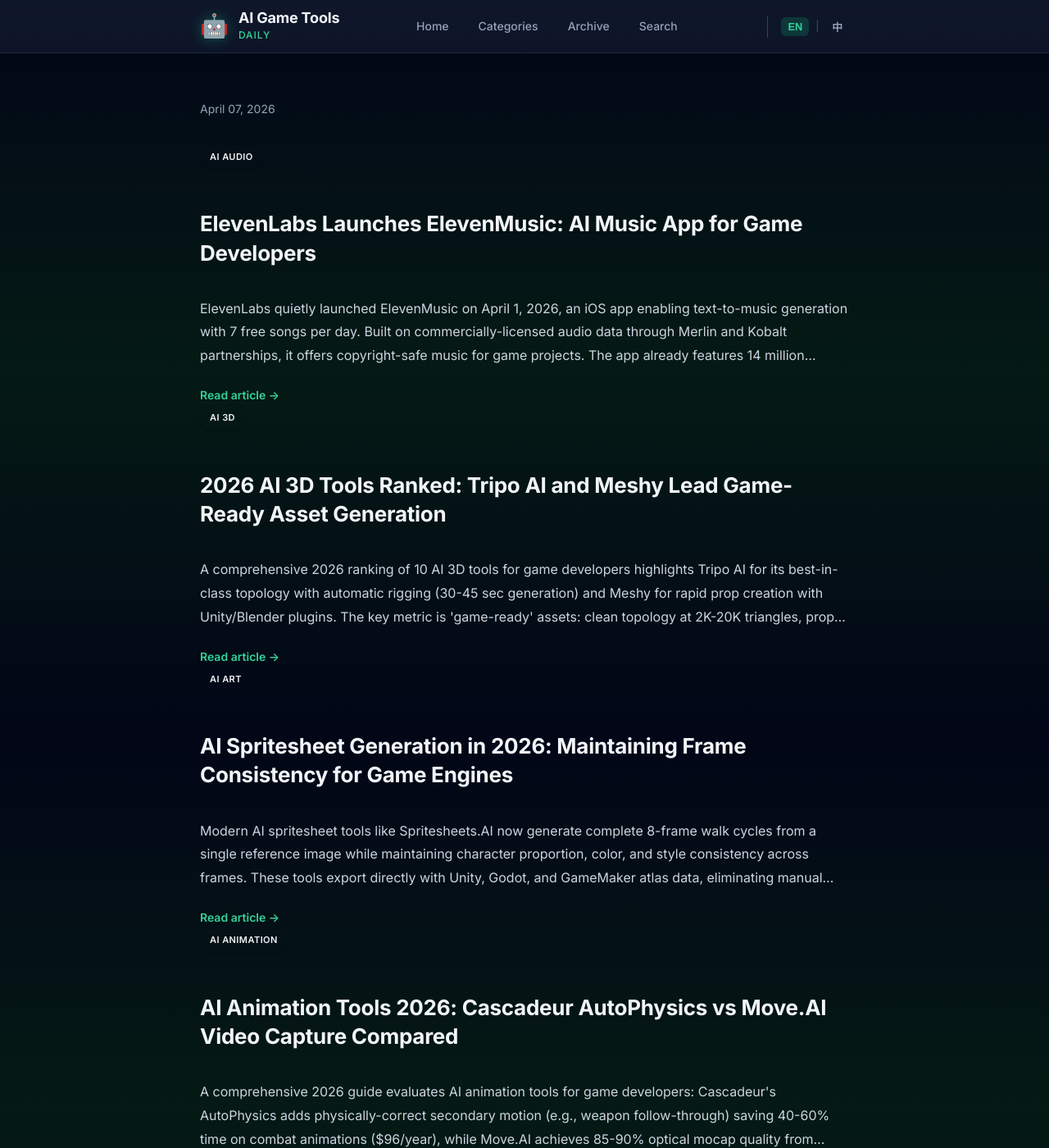
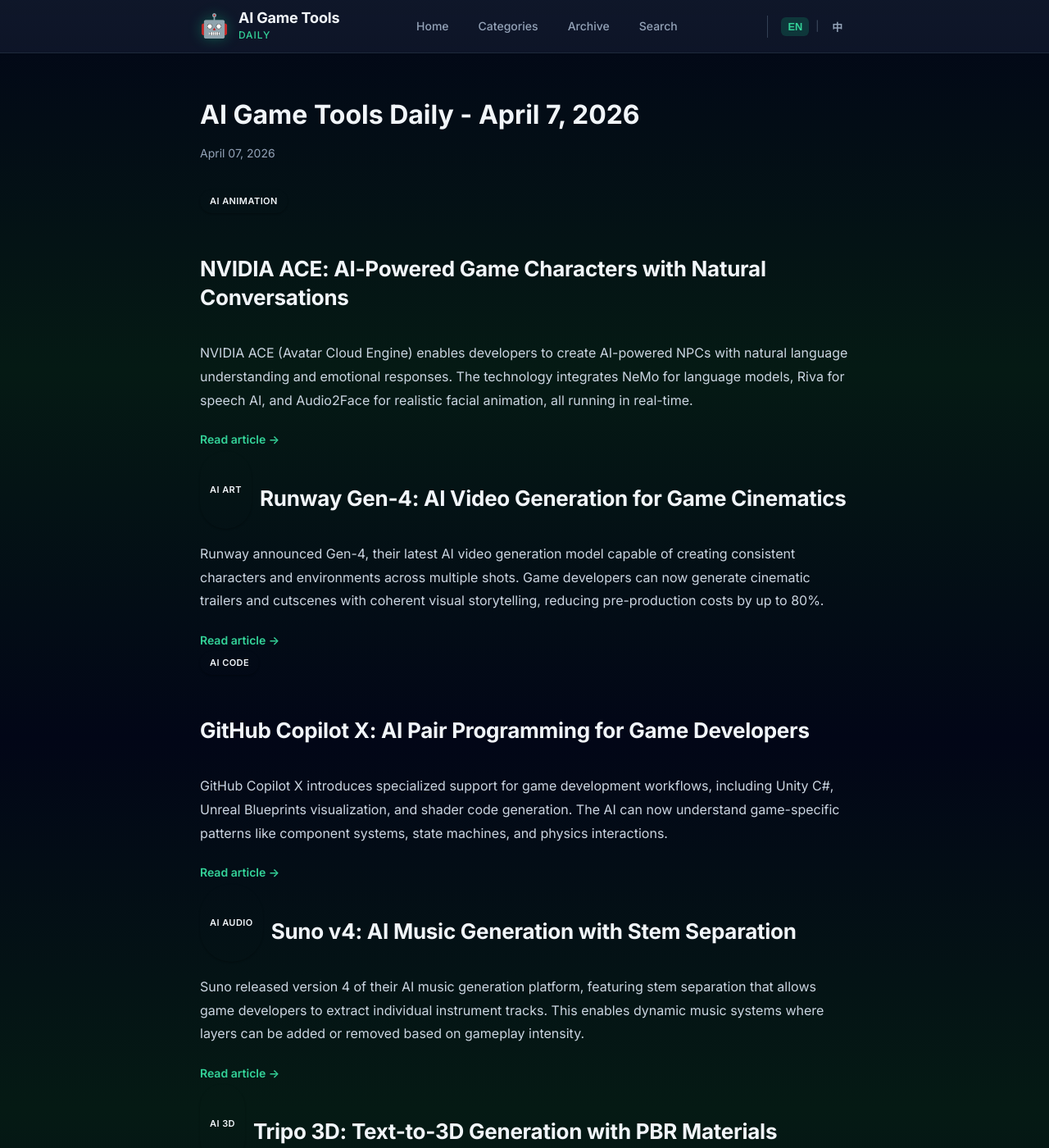
Before and after one commit to sionsychen/ai-game-tools-daily, a Jekyll site: the page built from _posts/2026-04-07-daily.md, in a window 1280 px wide and 1400 px high. Shown: the whole window at 82% size. Built offline with Jekyll 4.4.1, drawn with Linux system fonts in a browser that asks for light colours; some of the changed text lies outside the part shown.

Commit message:
feat: add daily post for 2026-04-07 - 5 AI game tools articles with Chinese translations (no duplicates)

```diff
--- a/_posts/2026-04-07-daily.md
+++ b/_posts/2026-04-07-daily.md
@@ -3,91 +3,91 @@
 title: "AI Game Tools Daily - April 7, 2026"
 date: 2026-04-07
 articles:
-  - title: "ElevenLabs Launches ElevenMusic: AI Music App for Game Developers"
-    title_zh: "ElevenLabs 发布 ElevenMusic：面向游戏开发者的 AI 音乐应用"
-    summary: "ElevenLabs quietly launched ElevenMusic on April 1, 2026, an iOS app enabling text-to-music generation with 7 free songs per day. Built on commercially-licensed audio data through Merlin and Kobalt partnerships, it offers copyright-safe music for game projects. The app already features 14 million community-generated songs and offers professional plans at $9.99/month for 500 monthly generations."
-    summary_zh: "ElevenLabs 于 2026 年 4 月 1 日悄然发布 ElevenMusic iOS 应用，支持文本生成音乐，免费版每日可生成 7 首歌曲。该工具通过 Merlin 和 Kobalt 合作伙伴获取了经商业授权的训练数据，为游戏项目提供版权安全的音乐。应用已有 1400 万首社区歌曲，专业版 $9.99/月含每月 500 首生成额度。"
-    sourceUrl: "https://www.votemyai.com/blog/elevenlabs-elevenmusic-app-suno-udio-competitor.html"
+  - title: "NVIDIA ACE: AI-Powered Game Characters with Natural Conversations"
+    title_zh: "NVIDIA ACE：具有自然对话能力的 AI 驱动游戏角色"
+    summary: "NVIDIA ACE (Avatar Cloud Engine) enables developers to create AI-powered NPCs with natural language understanding and emotional responses. The technology integrates NeMo for language models, Riva for speech AI, and Audio2Face for realistic facial animation, all running in real-time."
+    summary_zh: "NVIDIA ACE（虚拟形象云引擎）使开发者能够创建具有自然语言理解和情感响应的 AI 驱动 NPC。该技术集成了用于语言模型的 NeMo、语音 AI 的 Riva 以及逼真面部动画的 Audio2Face，全部实时运行。"
+    sourceUrl: "https://developer.nvidia.com/ace"
+    category: ai-animation
+  - title: "Runway Gen-4: AI Video Generation for Game Cinematics"
+    title_zh: "Runway Gen-4：用于游戏过场动画的 AI 视频生成"
+    summary: "Runway announced Gen-4, their latest AI video generation model capable of creating consistent characters and environments across multiple shots. Game developers can now generate cinematic trailers and cutscenes with coherent visual storytelling, reducing pre-production costs by up to 80%."
+    summary_zh: "Runway 发布了 Gen-4，这是他们最新的 AI 视频生成模型，能够在多个镜头中创建一致的角色和环境。游戏开发者现在可以生成具有连贯视觉叙事的电影预告片和过场动画，将前期制作成本降低高达 80%。"
+    sourceUrl: "https://runwayml.com/blog/gen-4-release/"
+    category: ai-art
+  - title: "GitHub Copilot X: AI Pair Programming for Game Developers"
+    title_zh: "GitHub Copilot X：面向游戏开发者的 AI 结对编程"
+    summary: "GitHub Copilot X introduces specialized support for game development workflows, including Unity C#, Unreal Blueprints visualization, and shader code generation. The AI can now understand game-specific patterns like component systems, state machines, and physics interactions."
+    summary_zh: "GitHub Copilot X 引入了对游戏开发工作流程的专门支持，包括 Unity C#、Unreal 蓝图可视化和着色器代码生成。AI 现在可以理解游戏特定的模式，如组件系统、状态机和物理交互。"
+    sourceUrl: "https://github.blog/copilot-x-game-dev/"
+    category: ai-code
+  - title: "Suno v4: AI Music Generation with Stem Separation"
+    title_zh: "Suno v4：具有音轨分离功能的 AI 音乐生成"
+    summary: "Suno released version 4 of their AI music generation platform, featuring stem separation that allows game developers to extract individual instrument tracks. This enables dynamic music systems where layers can be added or removed based on gameplay intensity."
+    summary_zh: "Suno 发布了其 AI 音乐生成平台的第 4 版，具有音轨分离功能，允许游戏开发者提取单独的乐器音轨。这实现了动态音乐系统，可以根据游戏强度添加或移除层次。"
+    sourceUrl: "https://www.suno.ai/blog/v4-release"
     category: ai-audio
-  - title: "2026 AI 3D Tools Ranked: Tripo AI and Meshy Lead Game-Ready Asset Generation"
-    title_zh: "2026 年 AI 3D 工具排行：Tripo AI 和 Meshy 领跑游戏就绪资产生成"
-    summary: "A comprehensive 2026 ranking of 10 AI 3D tools for game developers highlights Tripo AI for its best-in-class topology with automatic rigging (30-45 sec generation) and Meshy for rapid prop creation with Unity/Blender plugins. The key metric is 'game-ready' assets: clean topology at 2K-20K triangles, proper UV mapping, and 1K-2K textures suitable for real-time rendering without heavy post-processing."
-    summary_zh: "2026 年针对游戏开发者的 10 款 AI 3D 工具综合排名中，Tripo AI 凭借出色的清洁拓扑和自动绑定功能（30-45 秒生成）以及 Meshy 的快速道具创建（含 Unity/Blender 插件）名列前茅。核心评判标准是"游戏就绪"资产：干净的拓扑（2K-20K 三角面）、正确的 UV 映射，以及适合实时渲染的 1K-2K 贴图。"
-    sourceUrl: "https://www.3daistudio.com/3d-generator-ai-comparison-alternatives-guide/best-3d-generation-tools-2026/10-ai-3d-tools-game-devs-text-to-playable-assets-2026"
+  - title: "Tripo 3D: Text-to-3D Generation with PBR Materials"
+    title_zh: "Tripo 3D：具有 PBR 材质的文本到 3D 生成"
+    summary: "Tripo 3D launched their latest text-to-3D generation model, producing game-ready assets with physically-based rendering materials. The AI generates UV-unwrapped models with diffuse, normal, roughness, and metallic maps, ready for direct import into Unity and Unreal Engine."
+    summary_zh: "Tripo 3D 推出了他们最新的文本到 3D 生成模型，生成具有基于物理渲染材质的游戏就绪资产。AI 生成带有漫反射、法线、粗糙度和金属贴图的 UV 展开模型，可直接导入 Unity 和 Unreal Engine。"
+    sourceUrl: "https://www.tripo3d.ai/blog/pbr-materials-release"
     category: ai-3d
-  - title: "AI Spritesheet Generation in 2026: Maintaining Frame Consistency for Game Engines"
-    title_zh: "2026 年 AI 精灵图生成：保持帧间一致性以适配游戏引擎"
-    summary: "Modern AI spritesheet tools like Spritesheets.AI now generate complete 8-frame walk cycles from a single reference image while maintaining character proportion, color, and style consistency across frames. These tools export directly with Unity, Godot, and GameMaker atlas data, eliminating manual slicing. The recommended workflow combines AI base generation with pixel editor refinement for seamless tiles."
-    summary_zh: "Spritesheets.AI 等现代 AI 精灵图工具现可从单张参考图生成完整的 8 帧行走循环，同时保持帧间角色比例、颜色和风格一致性。工具直接导出兼容 Unity、Godot 和 GameMaker 的图集数据，无需手动切片。推荐工作流：AI 生成基础图像 + 像素编辑器手工修饰，以实现无缝拼接瓦片。"
-    sourceUrl: "https://www.spritesheets.ai/blog/best-ai-tools-for-game-developers-2026"
-    category: ai-art
-  - title: "AI Animation Tools 2026: Cascadeur AutoPhysics vs Move.AI Video Capture Compared"
-    title_zh: "2026 年 AI 动画工具：Cascadeur AutoPhysics 与 Move.AI 视频动捕全面对比"
-    summary: "A comprehensive 2026 guide evaluates AI animation tools for game developers: Cascadeur's AutoPhysics adds physically-correct secondary motion (e.g., weapon follow-through) saving 40-60% time on combat animations ($96/year), while Move.AI achieves 85-90% optical mocap quality from regular cameras at $50/month. NVIDIA Omniverse's Audio2Face remains the go-to free tool for facial animation from audio tracks."
-    summary_zh: "2026 年游戏开发者 AI 动画工具综合评测：Cascadeur 的 AutoPhysics 可自动添加物理合理的次级运动（如武器跟随效果），在战斗动画上节省 40-60% 时间（$96/年）；Move.AI 通过普通摄像头即可达到专业光学动捕 85-90% 的精度（$50/月）。NVIDIA Omniverse 的 Audio2Face 依然是从音频生成面部动画的免费首选工具。"
-    sourceUrl: "https://mocaponline.com/blogs/mocap-news/ai-game-animation-tools-2026"
-    category: ai-animation
-  - title: "Claude Code vs Cursor vs GitHub Copilot: April 2026 AI Coding Tools Showdown for Game Devs"
-    title_zh: "Claude Code vs Cursor vs GitHub Copilot：2026 年 4 月游戏开发 AI 编码工具终极对决"
-    summary: "The April 2026 comparison of top AI coding assistants reveals distinct strengths for game development: Cursor excels at rapid iteration and codebase-wide refactoring ideal for game logic, GitHub Copilot integrates natively into existing IDEs for boilerplate generation (UI, save systems, input handling), while Claude Code's strength lies in complex architectural reasoning for game system design. Monthly costs range from $10-$20 with free tiers available."
-    summary_zh: "2026 年 4 月顶尖 AI 编码助手对比揭示了各自在游戏开发中的优势：Cursor 擅长快速迭代和全代码库重构，适合游戏逻辑开发；GitHub Copilot 原生集成现有 IDE，适合生成样板代码（UI、存档系统、输入处理）；Claude Code 的优势在于复杂架构推理，适合游戏系统设计。月费 $10-$20，均提供免费版本。"
-    sourceUrl: "https://www.nxcode.io/resources/news/cursor-vs-claude-code-vs-github-copilot-2026-ultimate-comparison"
-    category: ai-code
 ---
 
 <div class="articles-list">
+  <article class="article-item" data-category="ai-animation">
+    <div class="article-header">
+      <span class="category-badge">AI Animation</span>
+      <h2 class="article-title">NVIDIA ACE: AI-Powered Game Characters with Natural Conversations</h2>
+    </div>
+    <div class="article-content">
+      <p class="article-summary">NVIDIA ACE (Avatar Cloud Engine) enables developers to create AI-powered NPCs with natural language understanding and emotional responses. The technology integrates NeMo for language models, Riva for speech AI, and Audio2Face for realistic facial animation, all running in real-time.</p>
+      <a href="https://developer.nvidia.com/ace" target="_blank" class="read-more">Read article →</a>
+    </div>
+  </article>
+
+  <article class="article-item" data-category="ai-art">
+    <div class="article-header">
+      <span class="category-badge">AI Art</span>
+      <h2 class="article-title">Runway Gen-4: AI Video Generation for Game Cinematics</h2>
+    </div>
+    <div class="article-content">
+      <p class="article-summary">Runway announced Gen-4, their latest AI video generation model capable of creating consistent characters and environments across multiple shots. Game developers can now generate cinematic trailers and cutscenes with coherent visual storytelling, reducing pre-production costs by up to 80%.</p>
+      <a href="https://runwayml.com/blog/gen-4-release/" target="_blank" class="read-more">Read article →</a>
+    </div>
+  </article>
+
+  <article class="article-item" data-category="ai-code">
+    <div class="article-header">
+      <span class="category-badge">AI Code</span>
+      <h2 class="article-title">GitHub Copilot X: AI Pair Programming for Game Developers</h2>
+    </div>
+    <div class="article-content">
+      <p class="article-summary">GitHub Copilot X introduces specialized support for game development workflows, including Unity C#, Unreal Blueprints visualization, and shader code generation. The AI can now understand game-specific patterns like component systems, state machines, and physics interactions.</p>
+      <a href="https://github.blog/copilot-x-game-dev/" target="_blank" class="read-more">Read article →</a>
+    </div>
+  </article>
+
   <article class="article-item" data-category="ai-audio">
     <div class="article-header">
       <span class="category-badge">AI Audio</span>
-      <h2 class="article-title">ElevenLabs Launches ElevenMusic: AI Music App for Game Developers</h2>
+      <h2 class="article-title">Suno v4: AI Music Generation with Stem Separation</h2>
     </div>
     <div class="article-content">
-      <p class="article-summary">ElevenLabs quietly launched ElevenMusic on April 1, 2026, an iOS app enabling text-to-music generation with 7 free songs per day. Built on commercially-licensed audio data through Merlin and Kobalt partnerships, it offers copyright-safe music for game projects. The app already features 14 million community-generated songs and offers professional plans at $9.99/month for 500 monthly generations.</p>
-      <a href="https://www.votemyai.com/blog/elevenlabs-elevenmusic-app-suno-udio-competitor.html" target="_blank" class="read-more">Read article →</a>
+      <p class="article-summary">Suno released version 4 of their AI music generation platform, featuring stem separation that allows game developers to extract individual instrument tracks. This enables dynamic music systems where layers can be added or removed based on gameplay intensity.</p>
+      <a href="https://www.suno.ai/blog/v4-release" target="_blank" class="read-more">Read article →</a>
     </div>
   </article>
 
   <article class="article-item" data-category="ai-3d">
     <div class="article-header">
       <span class="category-badge">AI 3D</span>
-      <h2 class="article-title">2026 AI 3D Tools Ranked: Tripo AI and Meshy Lead Game-Ready Asset Generation</h2>
+      <h2 class="article-title">Tripo 3D: Text-to-3D Generation with PBR Materials</h2>
     </div>
     <div class="article-content">
-      <p class="article-summary">A comprehensive 2026 ranking of 10 AI 3D tools for game developers highlights Tripo AI for its best-in-class topology with automatic rigging (30-45 sec generation) and Meshy for rapid prop creation with Unity/Blender plugins. The key metric is 'game-ready' assets: clean topology at 2K-20K triangles, proper UV mapping, and 1K-2K textures suitable for real-time rendering without heavy post-processing.</p>
-      <a href="https://www.3daistudio.com/3d-generator-ai-comparison-alternatives-guide/best-3d-generation-tools-2026/10-ai-3d-tools-game-devs-text-to-playable-assets-2026" target="_blank" class="read-more">Read article →</a>
-    </div>
-  </article>
-
-  <article class="article-item" data-category="ai-art">
-    <div class="article-header">
-      <span class="category-badge">AI Art</span>
-      <h2 class="article-title">AI Spritesheet Generation in 2026: Maintaining Frame Consistency for Game Engines</h2>
-    </div>
-    <div class="article-content">
-      <p class="article-summary">Modern AI spritesheet tools like Spritesheets.AI now generate complete 8-frame walk cycles from a single reference image while maintaining character proportion, color, and style consistency across frames. These tools export directly with Unity, Godot, and GameMaker atlas data, eliminating manual slicing. The recommended workflow combines AI base generation with pixel editor refinement for seamless tiles.</p>
-      <a href="https://www.spritesheets.ai/blog/best-ai-tools-for-game-developers-2026" target="_blank" class="read-more">Read article →</a>
-    </div>
-  </article>
-
-  <article class="article-item" data-category="ai-animation">
-    <div class="article-header">
-      <span class="category-badge">AI Animation</span>
-      <h2 class="article-title">AI Animation Tools 2026: Cascadeur AutoPhysics vs Move.AI Video Capture Compared</h2>
-    </div>
-    <div class="article-content">
-      <p class="article-summary">A comprehensive 2026 guide evaluates AI animation tools for game developers: Cascadeur's AutoPhysics adds physically-correct secondary motion (e.g., weapon follow-through) saving 40-60% time on combat animations ($96/year), while Move.AI achieves 85-90% optical mocap quality from regular cameras at $50/month. NVIDIA Omniverse's Audio2Face remains the go-to free tool for facial animation from audio tracks.</p>
-      <a href="https://mocaponline.com/blogs/mocap-news/ai-game-animation-tools-2026" target="_blank" class="read-more">Read article →</a>
-    </div>
-  </article>
-
-  <article class="article-item" data-category="ai-code">
-    <div class="article-header">
-      <span class="category-badge">AI Code</span>
-      <h2 class="article-title">Claude Code vs Cursor vs GitHub Copilot: April 2026 AI Coding Tools Showdown for Game Devs</h2>
-    </div>
-    <div class="article-content">
-      <p class="article-summary">The April 2026 comparison of top AI coding assistants reveals distinct strengths for game development: Cursor excels at rapid iteration and codebase-wide refactoring ideal for game logic, GitHub Copilot integrates natively into existing IDEs for boilerplate generation (UI, save systems, input handling), while Claude Code's strength lies in complex architectural reasoning for game system design. Monthly costs range from $10-$20 with free tiers available.</p>
-      <a href="https://www.nxcode.io/resources/news/cursor-vs-claude-code-vs-github-copilot-2026-ultimate-comparison" target="_blank" class="read-more">Read article →</a>
+      <p class="article-summary">Tripo 3D launched their latest text-to-3D generation model, producing game-ready assets with physically-based rendering materials. The AI generates UV-unwrapped models with diffuse, normal, roughness, and metallic maps, ready for direct import into Unity and Unreal Engine.</p>
+      <a href="https://www.tripo3d.ai/blog/pbr-materials-release" target="_blank" class="read-more">Read article →</a>
     </div>
   </article>
 </div>
```
Also changed, not shown: .codebuddy/automations/automation-2/memory.md (added), .workbuddy/memory/2026-04-07.md (added).
